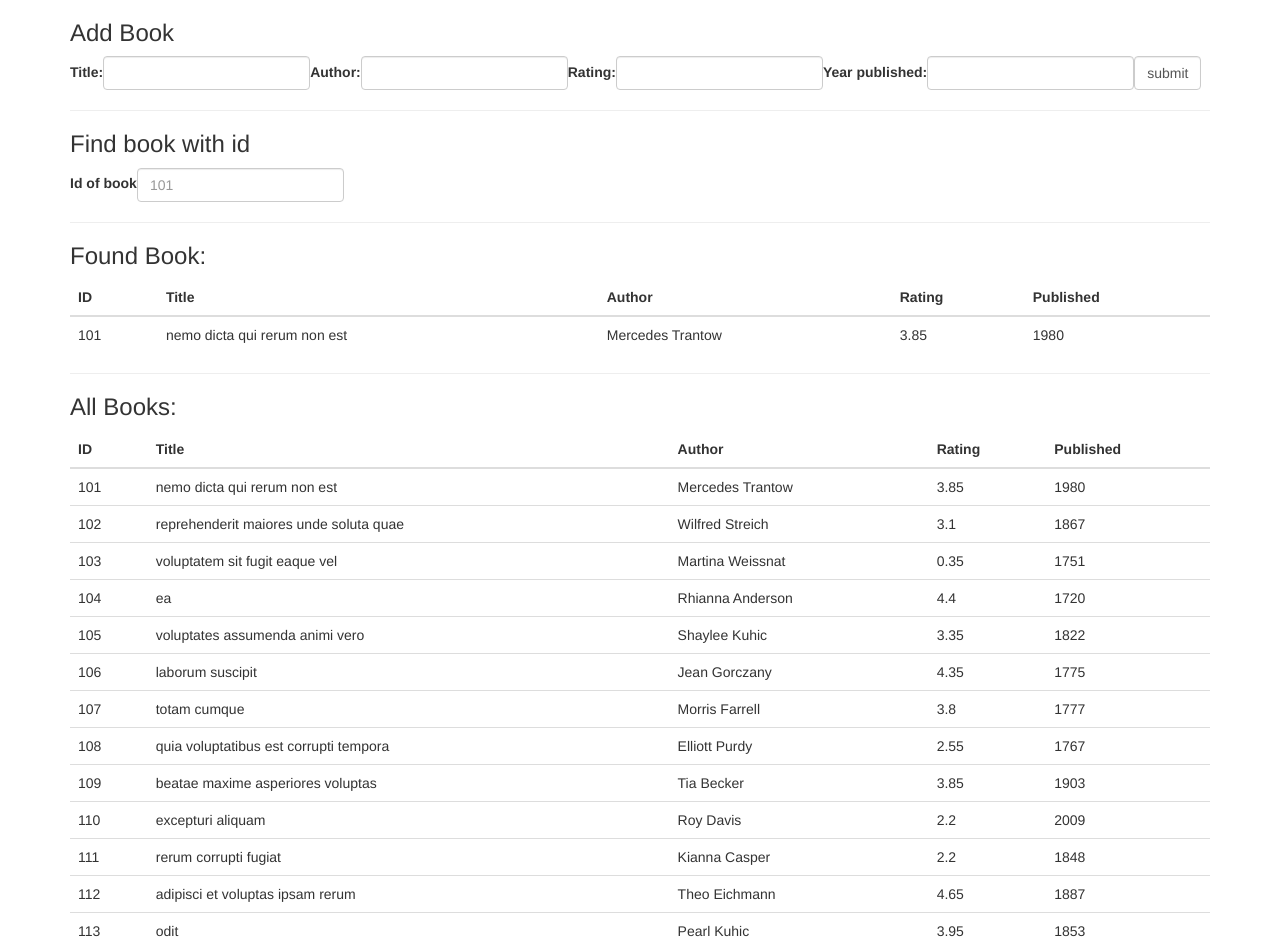
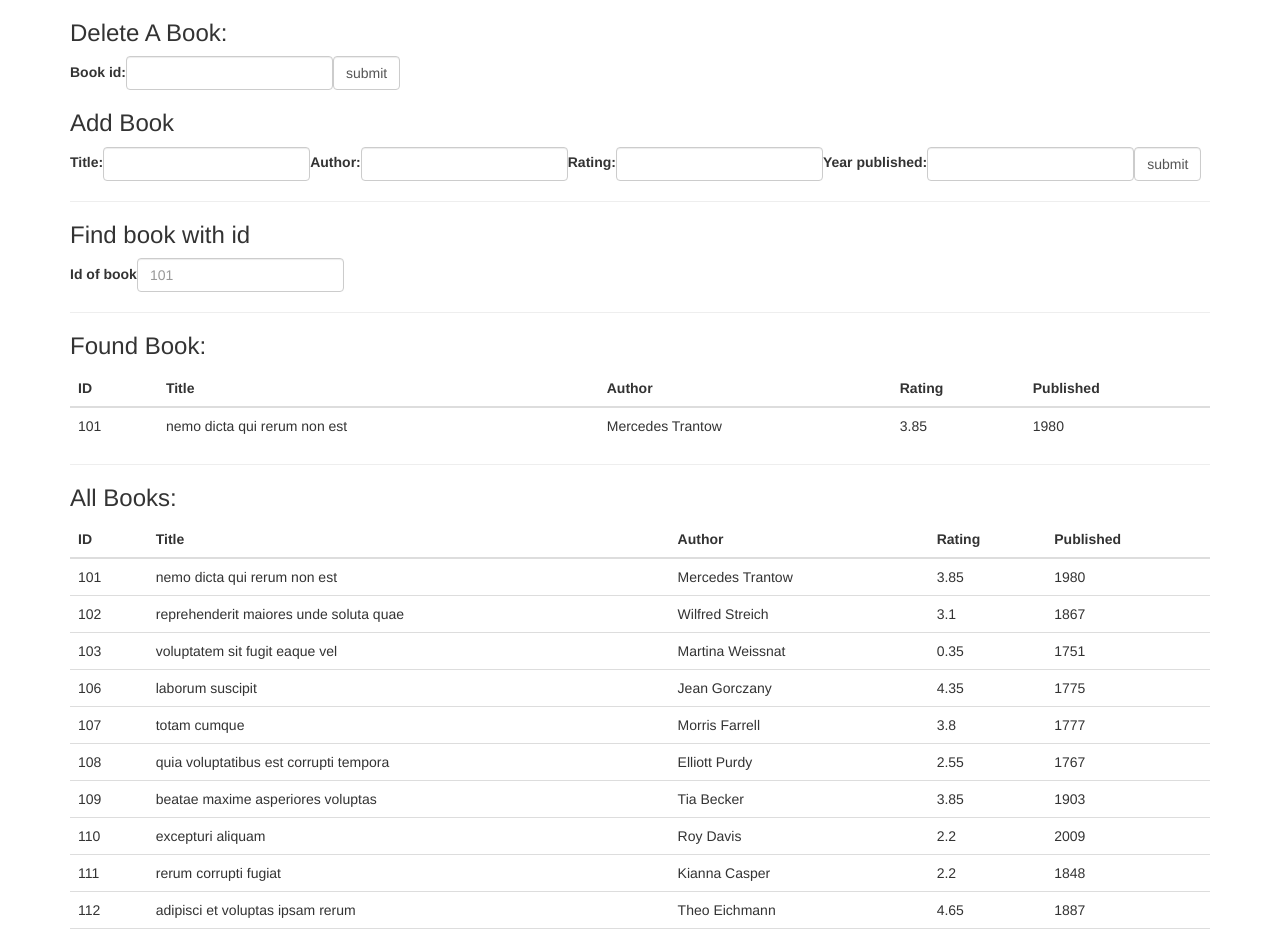
Before and after one commit to cph-jh331/ReactWeek1Exercise3, a React (Create React App) app in the folder backendwithfetch/: page / in a window 1280 px wide. Shown: the top 939 px of the page. Built offline with nearby package versions, Linux system fonts and the light colour scheme; data requests are answered from the project's data file.

Commit message:
added delete... should just have sent the books id forward...

```diff
--- a/backendwithfetch/booksdb.json
+++ b/backendwithfetch/booksdb.json
@@ -20,20 +20,6 @@
       "author": "Martina Weissnat",
       "rating": 0.35,
       "year_published": 1751
-    },
-    {
-      "id": 104,
-      "title": "ea",
-      "author": "Rhianna Anderson",
-      "rating": 4.4,
-      "year_published": 1720
-    },
-    {
-      "id": 105,
-      "title": "voluptates assumenda animi vero",
-      "author": "Shaylee Kuhic",
-      "rating": 3.35,
-      "year_published": 1822
     },
     {
       "id": 106,
@@ -99,13 +85,6 @@
       "year_published": 1781
     },
     {
-      "id": 115,
-      "title": "inventore enim",
-      "author": "Bettie Ryan",
-      "rating": 1.35,
-      "year_published": 1947
-    },
-    {
       "title": "Fiskens Eventyr",
       "author": "Jens Sømand",
       "rating": "8.3",
--- a/backendwithfetch/src/components/BookInfo.js
+++ b/backendwithfetch/src/components/BookInfo.js
@@ -20,6 +20,8 @@ export default class BookInfo extends Component {
 
     render() {
         return (
+            <div>
+                <h3>Found Book:</h3>
                 <table className="table">
                     <thead>
                         {this.bookLabels()}
@@ -28,6 +30,7 @@ export default class BookInfo extends Component {
                         {this.bookRow()}
                     </tbody>
                 </table>
+            </div>
         )
     }
 
--- a/backendwithfetch/src/components/Books.js
+++ b/backendwithfetch/src/components/Books.js
@@ -3,6 +3,7 @@ import BookStore from '../data/BookStore';
 import BooksTable from './BooksTable';
 import BookInfo from './BookInfo';
 import AddBook from './AddBook';
+import DeleteBook from './DeleteBook';
 
 class Books extends Component {
     constructor(props) {
@@ -46,18 +47,22 @@ class Books extends Component {
         this.bStore.getAllBooks(this.booksUpdater);
     }
 
+    handleDeleteBook = deleteBook => {
+        this.bStore.deleteBook(deleteBook);
+        this.bStore.getAllBooks(this.booksUpdater);
+    }
+
     render() {
         return (
             <div className="books">
+                <DeleteBook books={this.state.books} deleteBook={this.handleDeleteBook} />
                 <AddBook addBook={this.handleAddBook} />
                 <hr />
                 <h3>Find book with id</h3>
                 {this.findBook()}
                 <hr />
-                <h3>Found Book:</h3>
                 <BookInfo book={this.state.book} />
                 <hr />
-                <h3>All Books:</h3>
                 <BooksTable books={this.state.books} />
             </div>
         );
--- a/backendwithfetch/src/components/BooksTable.js
+++ b/backendwithfetch/src/components/BooksTable.js
@@ -23,6 +23,8 @@ class BooksTable extends Component {
 
     render() {
         return (
+            <div>
+                <h3>All Books:</h3>
                 <table className="table">
                     <thead>
                         {this.bookLabels()}
@@ -31,6 +33,7 @@ class BooksTable extends Component {
                         {this.bookList()}
                     </tbody>
                 </table>
+            </div>
         );
     }
 }
--- /dev/null
+++ b/backendwithfetch/src/components/DeleteBook.js
@@ -0,0 +1,65 @@
+import React, { Component } from 'react';
+class DeleteBook extends Component {
+    constructor(props) {
+        super(props);
+        this.state = { bookDelete: this.props.books[0] }
+    }
+
+    //skulle sgu bare have sendt id videre op... men det virker...
+    handleSubmit = e => {
+        e.preventDefault();
+        if (this.state.bookDelete) {
+            this.props.deleteBook(this.state.bookDelete);
+        }
+        console.log(this.state.bookDelete);
+    }
+
+    handleChange = e => {
+        let book = this.findBookInProps(e.target.value);
+        console.log(book.author);
+        if (book) {
+            this.setState({
+                bookDelete: {
+                    id: book.id,
+                    title: book.title,
+                    author: book.author,
+                    rating: book.rating,
+                    year_published: book.year_published
+                }
+            });
+        } else {
+            this.setState({
+                deleteBook: {}
+            })
+        }
+    }
+
+    findBookInProps = id => {
+        for (let book of this.props.books) {
+            console.log("bøgerne findes here" + book.id);
+            if (book.id === parseInt(id, 0)) {
+                console.log(book.author);
+                return book;
+            }
+        }
+        return {};
+    }
+
+
+
+
+    render() {
+        return (
+            <div>
+                <h3>Delete A Book:</h3>
+                <form className="form-inline" onSubmit={this.handleSubmit}>
+                    <label>Book id:</label>
+                    <input type="number" className="form-control" onChange={this.handleChange} />
+                    <input type="submit" className="form-control" value="submit" />
+                </form>
+            </div>
+        );
+    }
+
+}
+export default DeleteBook;
--- a/backendwithfetch/src/data/BookStore.js
+++ b/backendwithfetch/src/data/BookStore.js
@@ -3,7 +3,8 @@ const myHeader = new Headers({ "Content-Type": "application/json" });
 class BookStore {
 
     getAllBooks = cb => {
-        fetch(URL, {
+        fetch(URL,
+            {
                 method: "GET",
                 headers: myHeader
             })
@@ -16,7 +17,8 @@ class BookStore {
     }
 
     getBook = (id, cb) => {
-        fetch(URL + id, {
+        fetch(URL + id,
+            {
                 method: "GET",
                 headers: myHeader
             })
@@ -29,7 +31,8 @@ class BookStore {
     }
 
     addBook = (book, cb) => {
-        fetch(URL, {
+        fetch(URL,
+            {
                 method: "POST",
                 headers: myHeader,
                 body: JSON.stringify(book)
@@ -41,6 +44,35 @@ class BookStore {
                 }
             });
     }
+
+    editBook = (book, cb) => {
+        fetch(URL + book.id,
+            {
+                method: "PUT",
+                headers: myHeader,
+                body: JSON.stringify(book)
+            })
+            .then(res => res.json())
+            .then(data => {
+                if (cb) {
+                    cb(book)
+                }
+            });
+    }
+
+    deleteBook = (book, cb) => {
+        fetch(URL + book.id,
+            {
+                method: "DELETE",
+                headers: myHeader
+            })
+            .then(res => res.json())
+            .then(data => {
+                if (cb) {
+                    cb(data);
+                }
+            });
+    }
 }
 
 export default BookStore;
```
Lines whose indentation alone changed are shown as unchanged.
